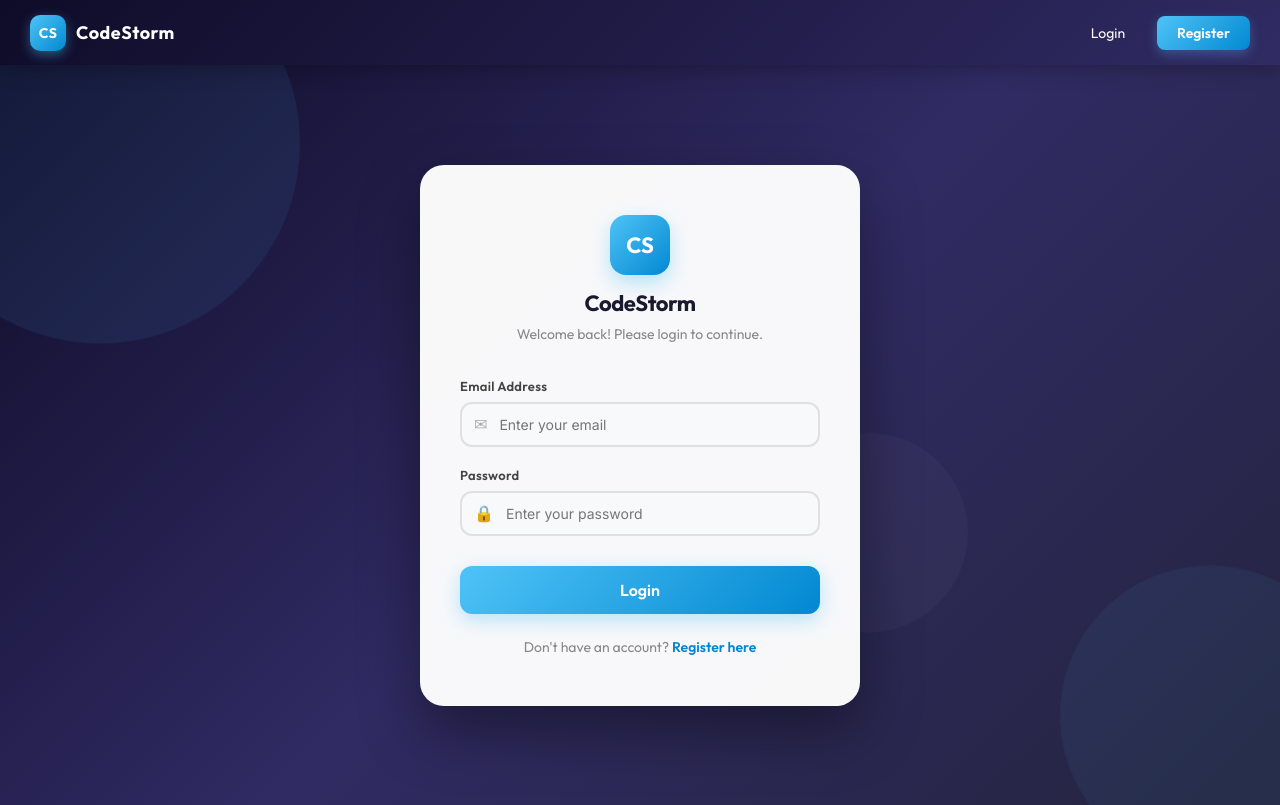
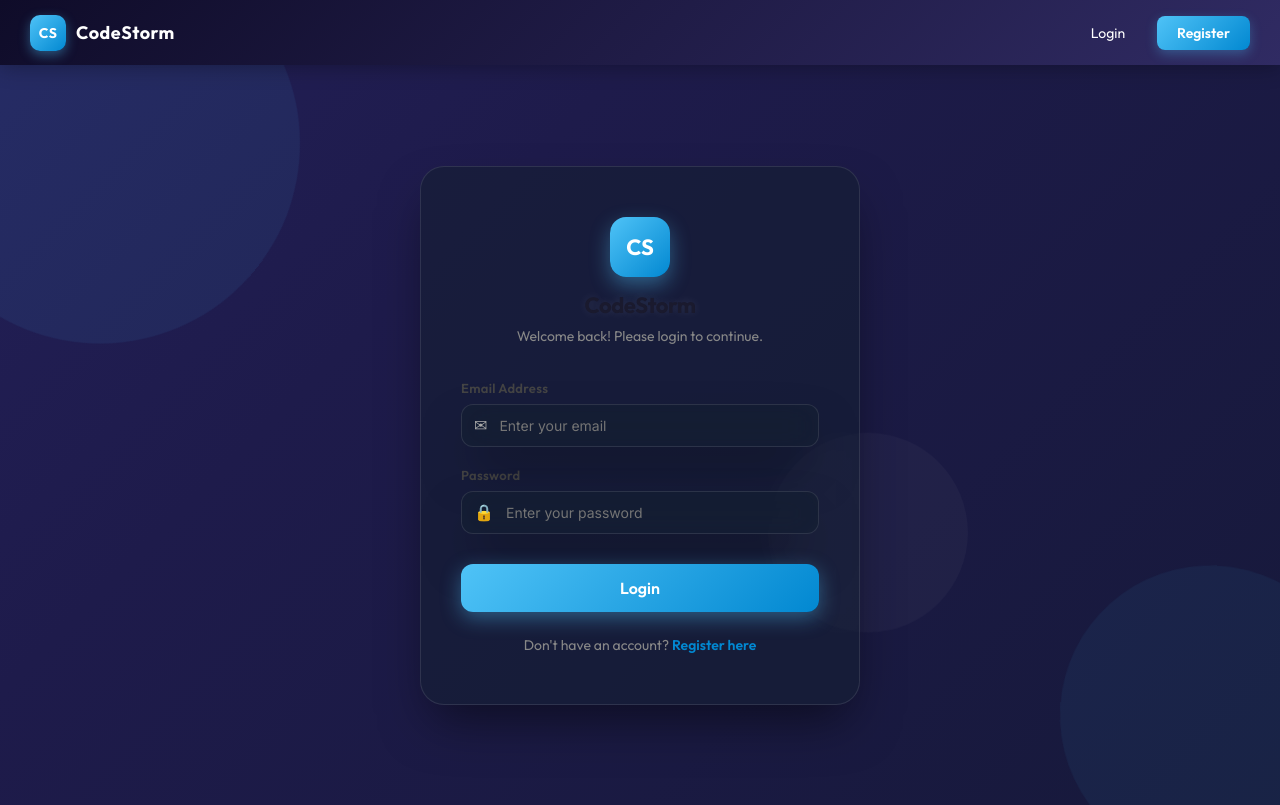
Before and after one commit to Navaneeth-2005/CLOUD-PROJECT, a React (Vite) app in the folder frontend/: page /login in a window 1280 px wide. Built offline with nearby package versions, Linux system fonts and the light colour scheme; the HTML template or start-up script is replaced by a standard one.

Commit message:
fix: Expand CSS selectors to ensure glassmorphism works across all browsers

```diff
--- a/frontend/src/index.css
+++ b/frontend/src/index.css
@@ -121,17 +121,39 @@ h1, h2, .logoText {
 
 /* 💎 Global Card Glassmorphism override (Dark Mode Conversion) */
 [style*="background: white"],
-[style*="background: '#ffffff'"],
-[style*='background: "white"'],
-[style*="background: 'white'"],
-[style*="background: '#fff'"],
-[style*="background: rgba(255,255,255,0.97)"] {
+[style*="background-color: white"],
+[style*="background: rgb(255, 255, 255)"],
+[style*="background-color: rgb(255, 255, 255)"],
+[style*="background: #ffffff"],
+[style*="background-color: #ffffff"],
+[style*="background: #fff"],
+[style*="background-color: #fff"],
+[style*="background: rgba(255, 255, 255, 0.97)"],
+[style*="background: rgba(255,255,255,0.97)"],
+[style*="background: #f8f9fa"],
+[style*="background: #f5f5f5"],
+[style*="background-color: #f8f9fa"],
+[style*="background-color: #f5f5f5"],
+[style*="rgb(248, 249, 250)"],
+[style*="rgb(245, 245, 245)"] {
   background: rgba(20, 30, 50, 0.6) !important;
   backdrop-filter: blur(16px) !important;
   -webkit-backdrop-filter: blur(16px) !important;
   border: 1px solid rgba(255, 255, 255, 0.1) !important;
   box-shadow: 0 25px 50px -12px rgba(0, 0, 0, 0.5) !important;
   color: #f8fafc !important;
+}
+
+/* 🚀 Nuke Page Level Inline Backgrounds to reveal Body Gradient */
+#root > div:nth-child(2),
+#root > div:nth-child(3),
+[style*="background: #f0f4f8"],
+[style*="background-color: #f0f4f8"],
+[style*="background: #fafafa"],
+[style*="background-color: #fafafa"],
+[style*="rgb(240, 244, 248)"],
+[style*="rgb(250, 250, 250)"] {
+  background: transparent !important;
 }
 
 /* 🔧 Fix text colors inside glass cards */
```
